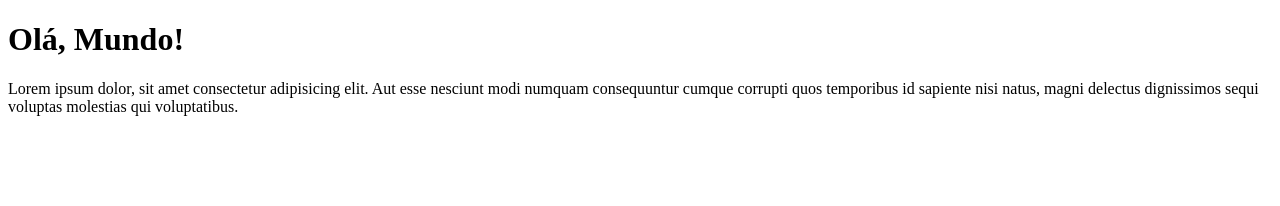
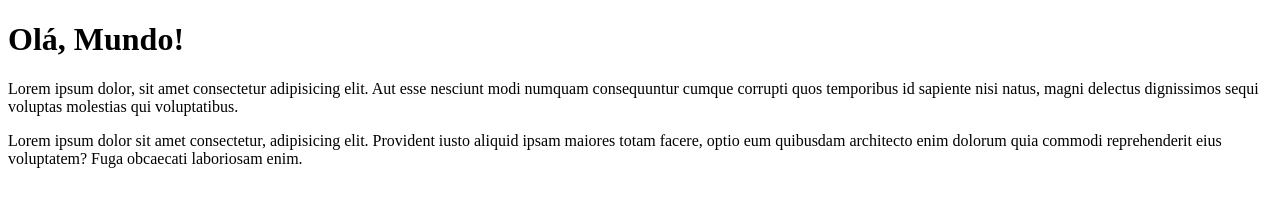
Before and after one commit to MARCOSMOURA2021/Hello-World, a plain HTML site: page SITE EXEMPLO/index.html in a window 1280 px wide. Drawn offline with Linux system fonts and the light colour scheme.

Commit message:
Adicionei um parágrafo

```diff
--- a/SITE EXEMPLO/index.html
+++ b/SITE EXEMPLO/index.html
@@ -9,5 +9,6 @@
 <body>
     <h1>Olá, Mundo!</h1>
     <p>Lorem ipsum dolor, sit amet consectetur adipisicing elit. Aut esse nesciunt modi numquam consequuntur cumque corrupti quos temporibus id sapiente nisi natus, magni delectus dignissimos sequi voluptas molestias qui voluptatibus.</p>
+    <p>Lorem ipsum dolor sit amet consectetur, adipisicing elit. Provident iusto aliquid ipsam maiores totam facere, optio eum quibusdam architecto enim dolorum quia commodi reprehenderit eius voluptatem? Fuga obcaecati laboriosam enim.</p>
 </body>
 </html>
```
